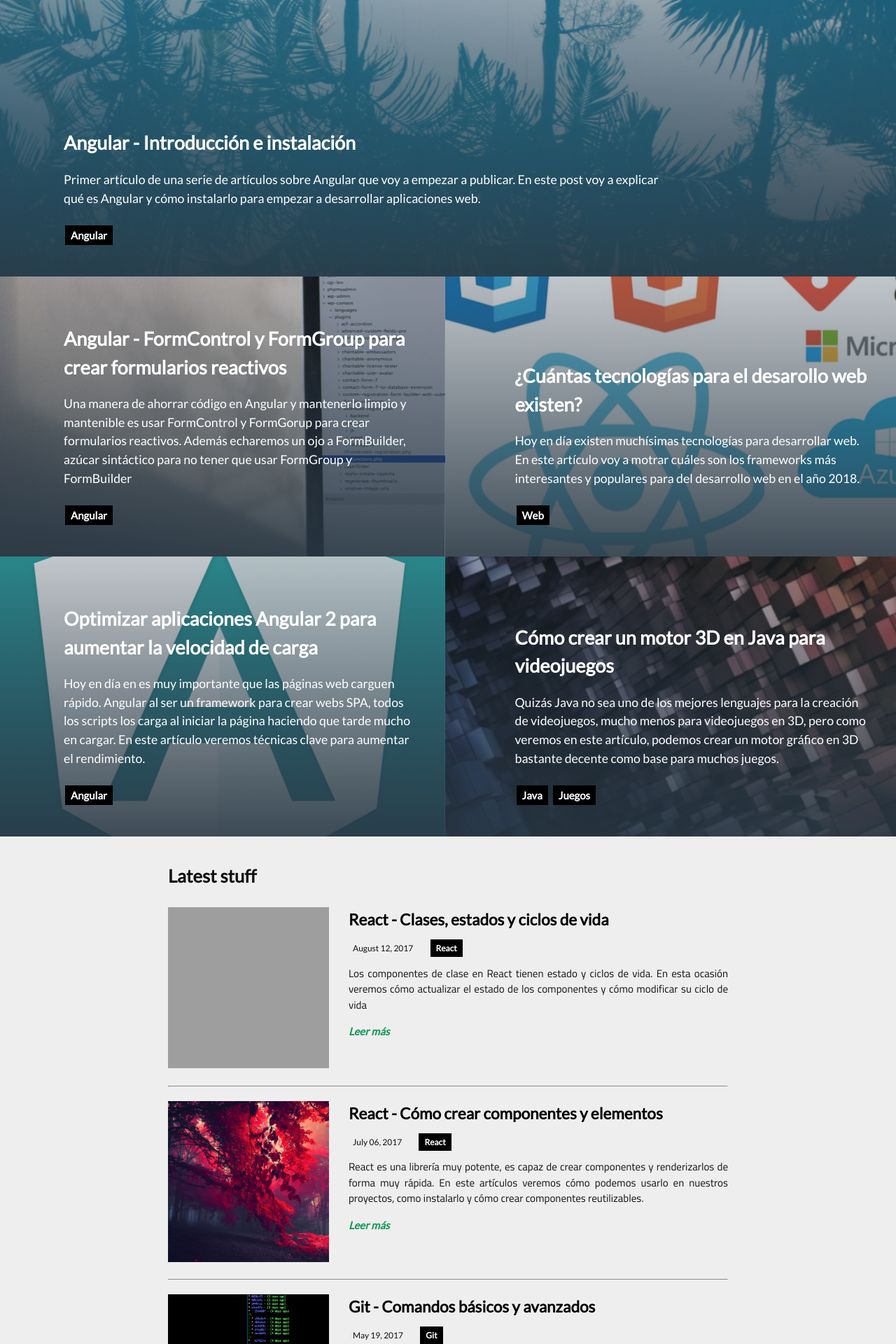
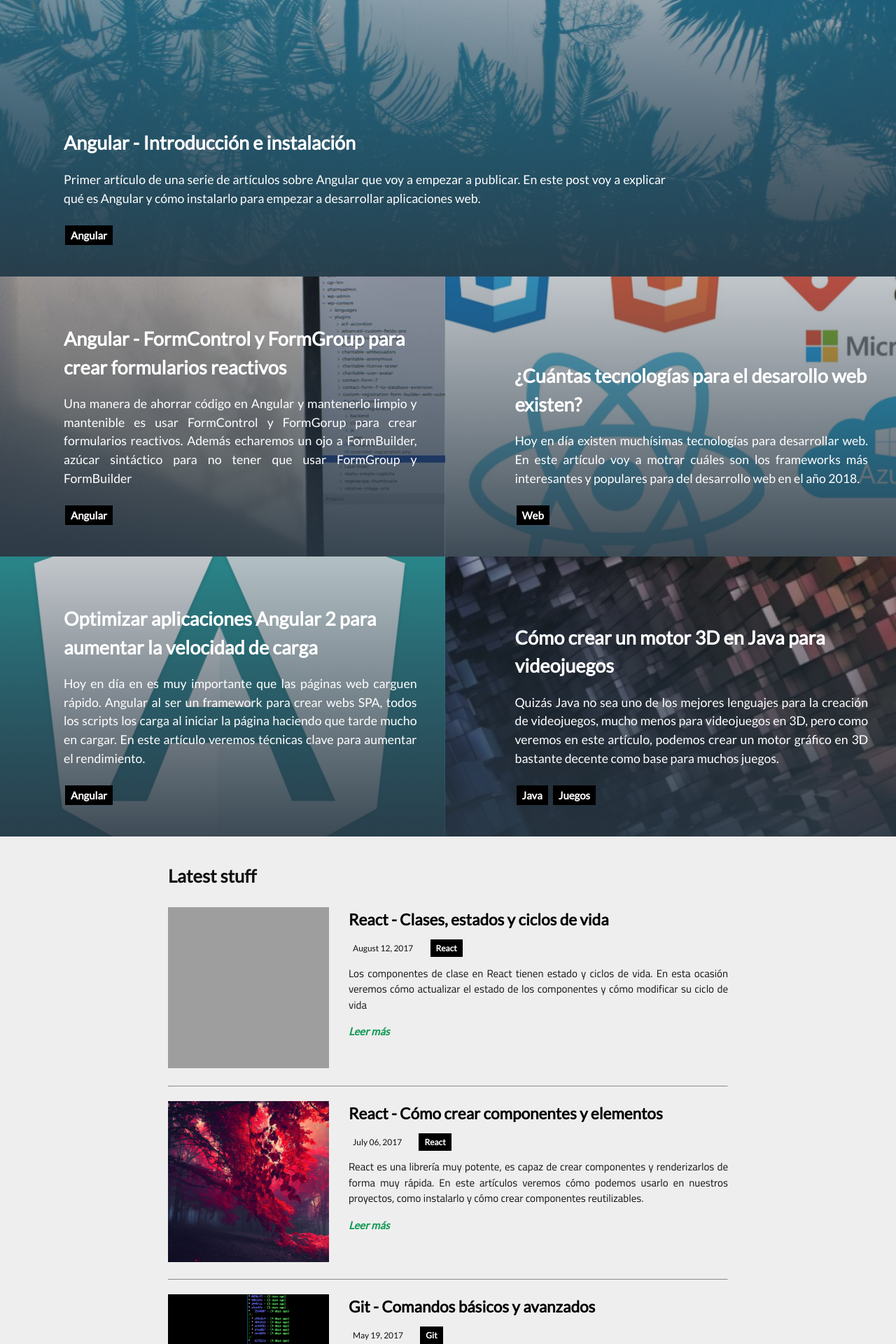
Before and after one commit to diegologs/frostqui.github.io, a Jekyll site: the page built from index.html, in a window 1280 px wide. Shown: the part 381-2301 px from the top of the page at 70% size. Built offline with Jekyll 4.4.1, drawn with Linux system fonts in a browser that asks for light colours; some web fonts are replaced; grey boxes are pictures that could not be loaded.

Commit message:
Dos arreglitos

```diff
--- a/css/index.css
+++ b/css/index.css
@@ -274,6 +274,7 @@
   background-size: cover;
   background-position: 50% 25%;
   padding-left: 130px;
+  padding-right: 130px;
   padding-bottom: 50px;
 }
 
@@ -412,6 +413,7 @@
 
 .half_summary{
   padding-bottom: 10px;
+  text-align: justify;
 }
 
 .half_bottom {
@@ -577,6 +579,7 @@
 
   footer{
     padding-left: 25px;
+    padding-right: 25px;
   }
 
   .half_bottom {
```
Also changed, not shown: 3 other files.
